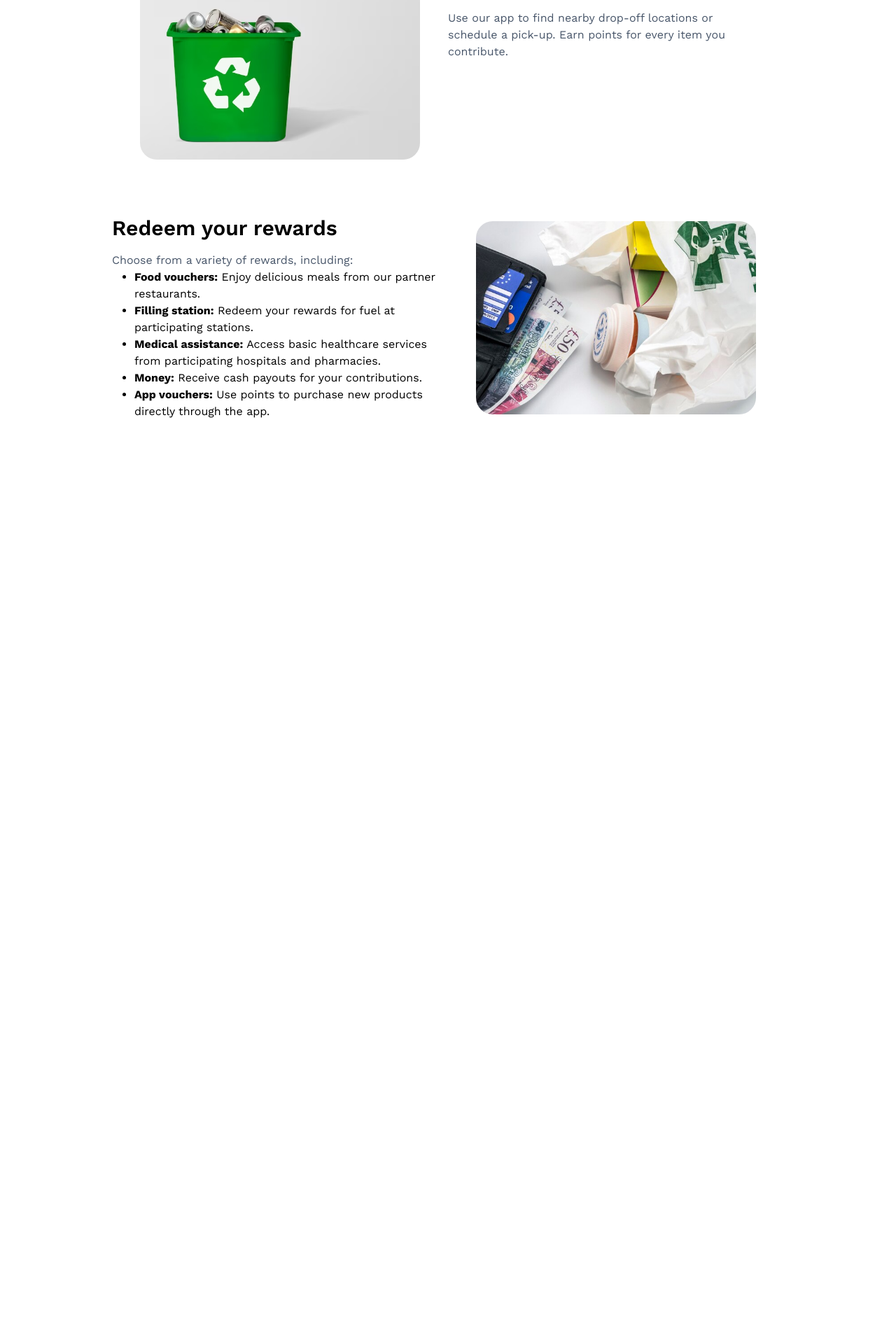
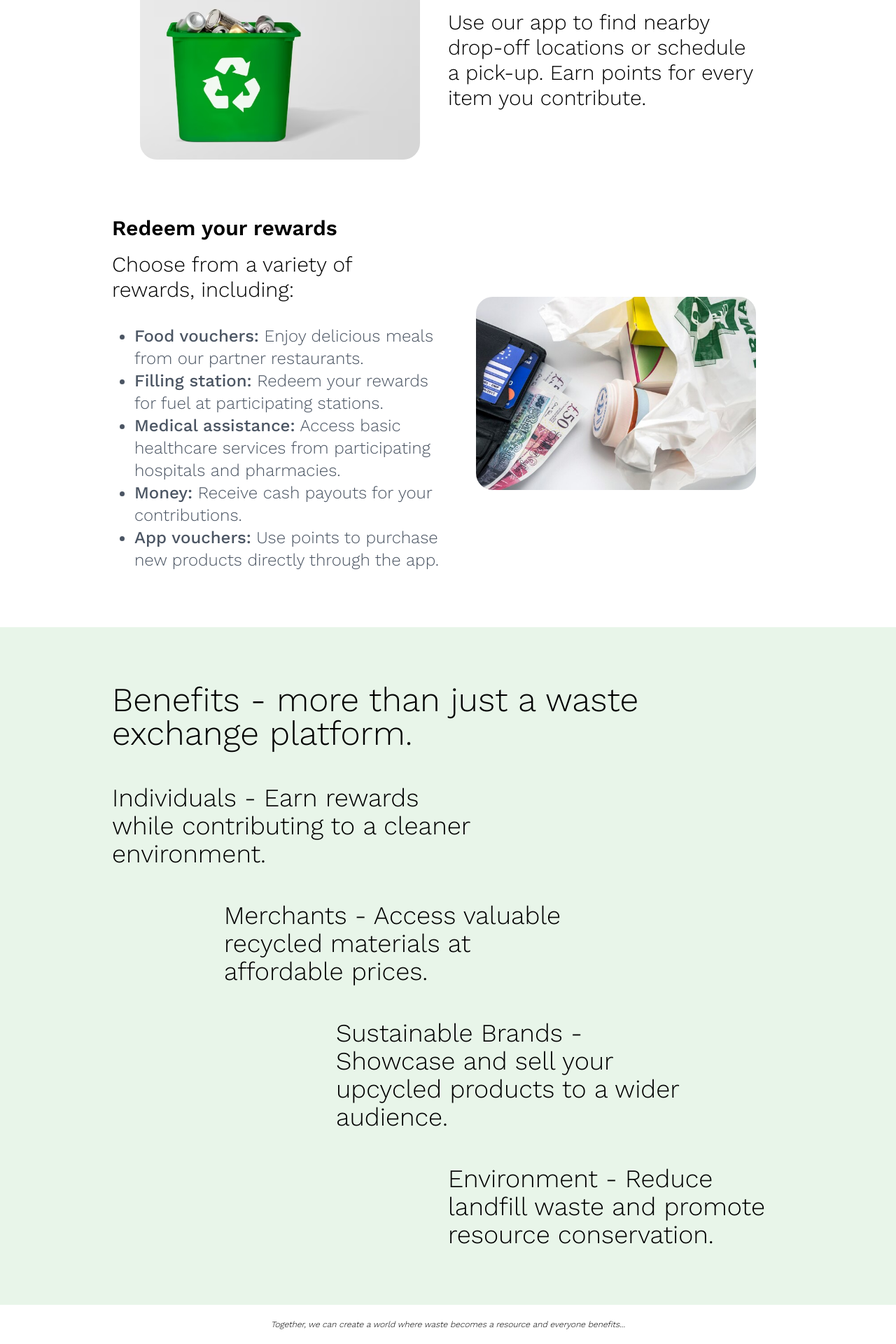
Before and after one commit to Beaskyy/kits-on-earth, a Next.js app: page / in a window 1280 px wide. Shown: the part 1497-3417 px from the top of the page at 70% size. Before the commit the page ends 2177 px from the top, so only its background shows below. Built offline with nearby package versions, Linux system fonts and the light colour scheme.

Commit message:
benefits

```diff
--- a/app/page.tsx
+++ b/app/page.tsx
@@ -1,4 +1,6 @@
+import Benefits from "@/components/benefits";
 import Features from "@/components/features";
+import Footer from "@/components/footer";
 import Header from "@/components/header";
 import Hero from "@/components/hero";
 
@@ -8,6 +10,8 @@ export default function Home() {
       <Header />
       <Hero />
       <Features />
+      <Benefits />
+      <Footer />
     </main>
   );
 }
--- /dev/null
+++ b/components/benefits.tsx
@@ -0,0 +1,32 @@
+const Benefits = () => {
+  return (
+    <main className="p-4 lg:px-40 py-20 bg-[#E8F5E9]">
+      <h2 className="text-3xl lg:text-5xl font-light">Benefits - more than just a waste exchange platform. </h2>
+
+      <div className="">
+        <p className="text-2xl lg:text-4xl font-light w-full max-w-lg mt-12">
+          Individuals - Earn rewards while contributing to a cleaner
+          environment.
+        </p>
+      </div>
+      <div className="lg:ml-40">
+        <p className="text-2xl lg:text-4xl font-light w-full max-w-lg mt-12">
+          Merchants - Access valuable recycled materials at affordable prices.
+        </p>
+      </div>
+      <div className="lg:ml-80">
+        <p className="text-2xl lg:text-4xl font-light w-full max-w-lg mt-12">
+          Sustainable Brands - Showcase and sell your upcycled products to a
+          wider audience.
+        </p>
+      </div>
+      <div className="lg:ml-[480px]">
+        <p className="text-2xl lg:text-4xl font-light w-full max-w-lg mt-12">
+          Environment - Reduce landfill waste and promote resource conservation.
+        </p>
+      </div>
+    </main>
+  );
+};
+
+export default Benefits;
--- a/components/features.tsx
+++ b/components/features.tsx
@@ -11,12 +11,12 @@ const Features = () => {
           <h4 className="text-xl lg:text-3xl font-semibold">
             Exchange your waste
           </h4>
-          <p className="max-w-md mt-4 text-slate-600">
+          <p className="max-w-md mt-4 text-xl lg:text-3xl font-light">
             Collect and sort your recyclable waste - plastic bottles, empty
             cans, unused books, and more.
           </p>
         </div>
-        <div className="flex items-center justify-center gap-10">
+        <div className="flex items-center justify-center gap-10 mt-12 lg:mt-0">
           <Image
             src="/images/recycle.jpg"
             alt="exchange"
@@ -27,7 +27,7 @@ const Features = () => {
         </div>
       </div>
       <div className="grid grid-cols-1 lg:grid-cols-2 mt-20">
-        <div className="flex items-center justify-center gap-10 order-last lg:order-first">
+        <div className="flex items-center justify-center gap-10 order-last lg:order-first mt-12 lg:mt-0">
           <Image
             src="/images/recycle.avif"
             alt="reward"
@@ -38,7 +38,7 @@ const Features = () => {
         </div>
         <div className="">
           <h4 className="text-xl lg:text-3xl font-semibold">Get rewarded</h4>
-          <p className="max-w-md mt-4 text-slate-600">
+          <p className="max-w-md mt-4 text-xl lg:text-3xl font-light">
             Use our app to find nearby drop-off locations or schedule a pick-up.
             Earn points for every item you contribute.
           </p>
@@ -49,34 +49,34 @@ const Features = () => {
           <h4 className="text-xl lg:text-3xl font-semibold">
             Redeem your rewards
           </h4>
-          <p className="max-w-md mt-4 text-slate-600">
+          <p className="max-w-md mt-4 text-xl lg:text-3xl font-light">
             Choose from a variety of rewards, including:
           </p>
-          <ul className="pl-8">
+          <ul className="pl-8 text-2xl mt-8 text-gray-600 font-light">
             <li className="list-disc">
-              <span className="font-bold">Food vouchers:</span> Enjoy delicious
+              <span className="font-medium">Food vouchers:</span> Enjoy delicious
               meals from our partner restaurants.
             </li>
             <li className="list-disc">
-              <span className="font-bold">Filling station:</span> Redeem your
+              <span className="font-medium">Filling station:</span> Redeem your
               rewards for fuel at participating stations.
             </li>
             <li className="list-disc">
-              <span className="font-bold">Medical assistance:</span> Access
+              <span className="font-medium">Medical assistance:</span> Access
               basic healthcare services from participating hospitals and
               pharmacies.
             </li>
             <li className="list-disc">
-              <span className="font-bold">Money:</span> Receive cash payouts for
+              <span className="font-medium">Money:</span> Receive cash payouts for
               your contributions.
             </li>
             <li className="list-disc">
-              <span className="font-bold">App vouchers:</span> Use points to
+              <span className="font-medium">App vouchers:</span> Use points to
               purchase new products directly through the app.
             </li>
           </ul>
         </div>
-        <div className="flex items-center justify-center gap-10">
+        <div className="flex items-center justify-center gap-10 mt-12 lg:mt-0">
           <Image
             src="/images/reward.jpg"
             alt="exchange"
--- /dev/null
+++ b/components/footer.tsx
@@ -0,0 +1,11 @@
+import React from 'react'
+
+const Footer = () => {
+  return (
+    <main className='flex justify-center items-center'>
+        <p className='p-3 lg:p-5 italic font-light text-xs'>Together, we can create a world where waste becomes a resource and everyone benefits...</p>
+    </main>
+  )
+}
+
+export default Footer
```
